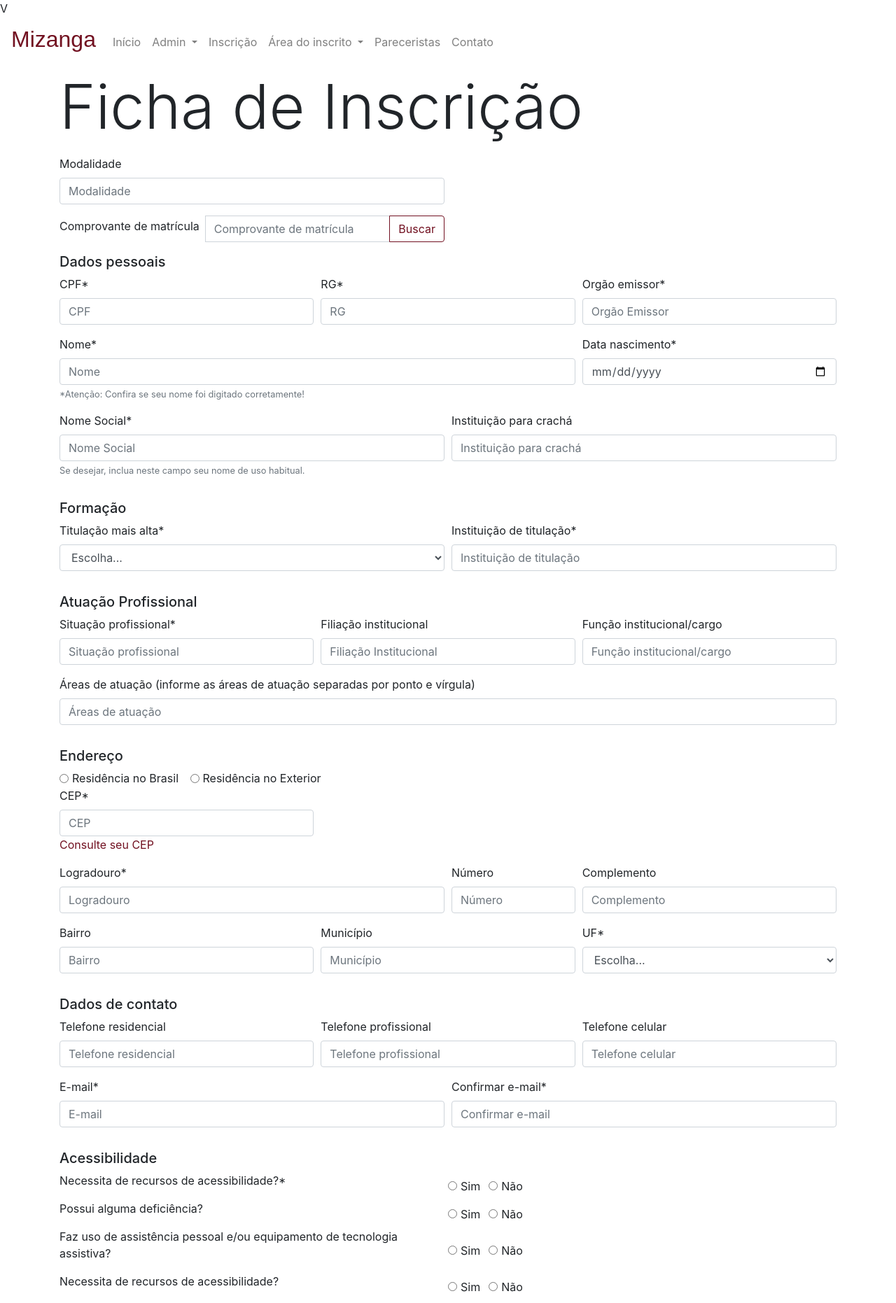
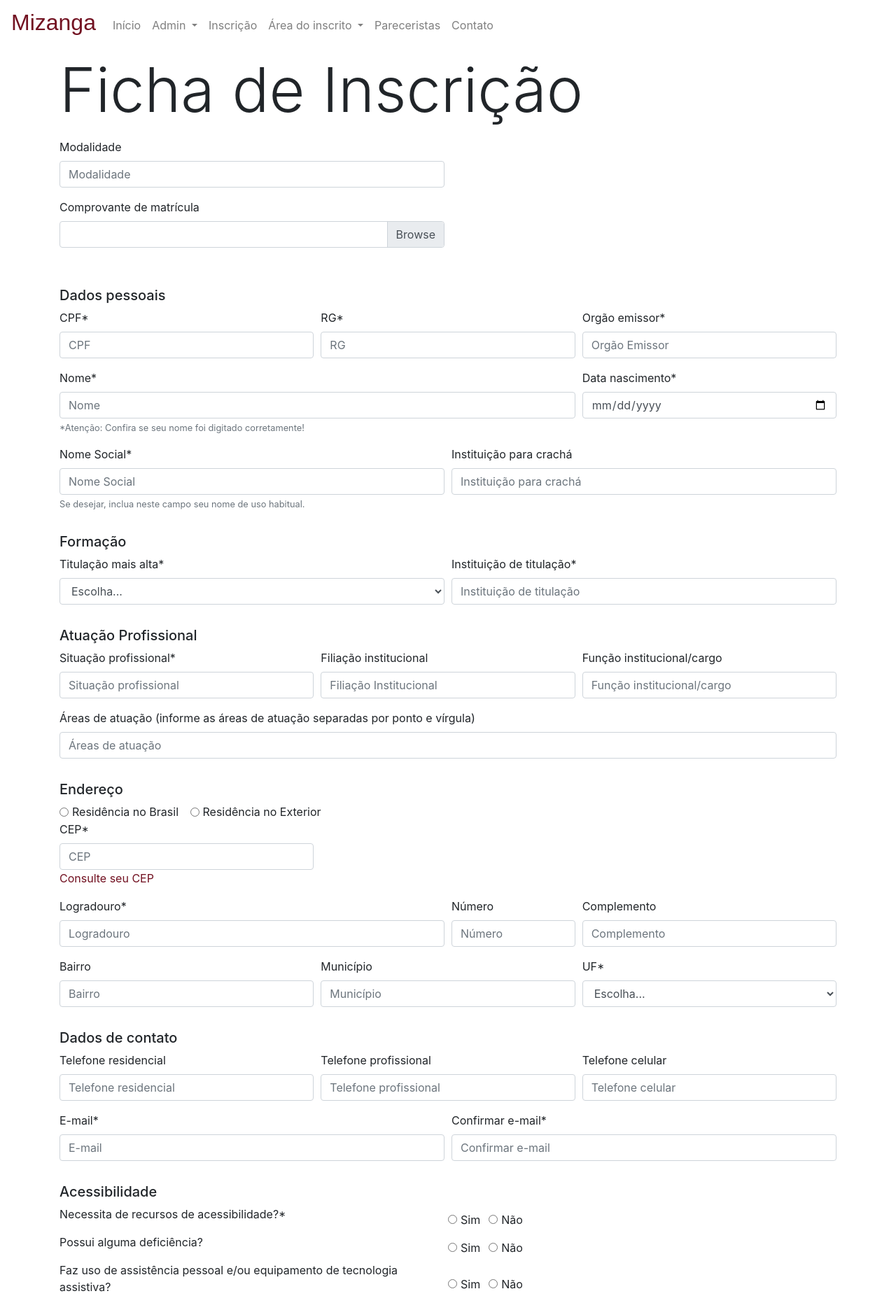
Before and after one commit to stephaniedt/mizanga, a PHP site: page /inscricao-usuario.php in a window 1280 px wide. Shown: the top 1862 px of the page at 70% size. Run offline with PHP 8.4, Linux system fonts and the light colour scheme; some web fonts are replaced.

Commit message:
correção box para anexar compr de matricula em insc usuario

```diff
--- a/inscricao-usuario.php
+++ b/inscricao-usuario.php
@@ -3,7 +3,7 @@
 <?php require('./includes/head.php'); ?>
 
 <body>
-    V<div class="sticky-top">
+    <div class="sticky-top">
         <?php require('./includes/navbar.php'); ?>
     </div>
 
@@ -22,11 +22,11 @@
                     </div>
                 </div>
                 <div class="form-row">
-                    <div class="input-group col-md-6">
+                    <div class="form-group col-md-6">
                         <label for="compMatricula" class="align-self-center mr-2">Comprovante de matrícula</label>
-                        <input type="text" class="form-control" id="compMatricula" placeholder="Comprovante de matrícula" aria-label="Comprovante de matrícula" aria-describedby="basic-addon2">
-                        <div class="input-group-append">
-                            <button class="btn btn-outline-primary" type="button">Buscar</button>
+                        <div class="custom-file mb-4">
+                            <input type="file" class="custom-file-input" id="customFile">
+                            <label class="custom-file-label" for="customFile"></label>
                         </div>
                     </div>
                 </div>
```
